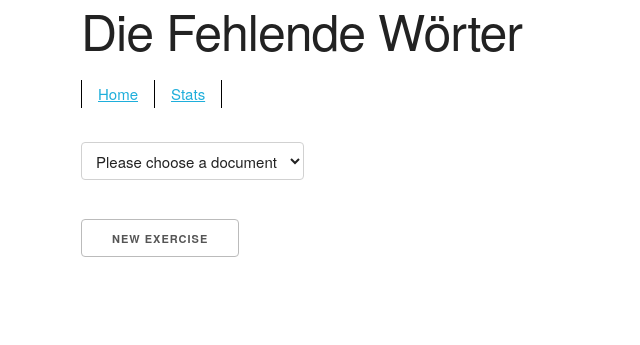
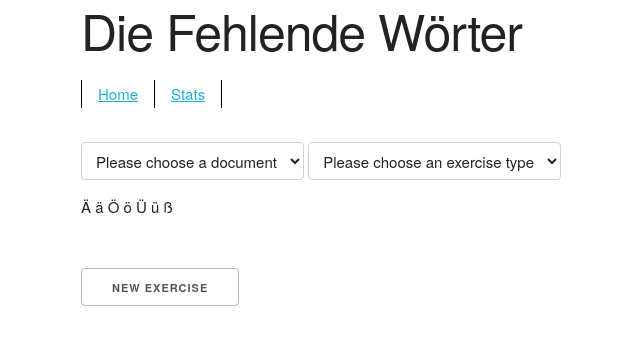
Before and after one commit to steve-nekoliczak/DieFehlendenWoerter, a Python web app: template templates/home.html in a window 1280 px wide. Shown: the top 345 px of the page, without its empty margins (79-719 px from the left). Run offline with Jinja, Linux system fonts and the light colour scheme; the template is opened without the code that fills it, so the values that code supplies are empty.

Commit message:
Banking changes from today.

```diff
--- a/api_settings/de_exercise.py
+++ b/api_settings/de_exercise.py
@@ -1,3 +1,4 @@
 
 get_paragraph_url = 'http://localhost:5011/api/exercise/get_paragraph'
 get_document_list_url = 'http://localhost:5011/api/exercise/get_document_list'
+get_ex_type_list_url = 'http://localhost:5011/api/exercise/get_ex_type_list'
--- a/static/js/exercise.js
+++ b/static/js/exercise.js
@@ -1,7 +1,17 @@
 
 ns = {};
-hints = {};
-answers = {};
+
+var clean_verb_form = {
+    'Fin': 'finite',
+    'Part': 'participle',
+    'Inf': 'infinitive',
+    'Ger': 'gerund'
+
+};
+var clean_verb_tense ={
+    'Pres': 'present',
+    'Past': 'past'
+};
 
 ns.model = (function(){
     var $body = $('body');
@@ -40,6 +50,19 @@ ns.model = (function(){
             $.ajax(ajax_options)
             .done(function(data) {
                 $body.trigger('model_get_document_list_success', [data]);
+            })
+        },
+
+        'get_ex_type_list': function() {
+            var ajax_options = {
+                type: 'GET',
+                url: 'api/exercise/get_ex_type_list',
+                accepts: 'application/json',
+                dataType: 'json'
+            };
+            $.ajax(ajax_options)
+                .done(function(data) {
+                    $body.trigger('model_get_ex_type_list_success', [data]);
                 })
         },
 
@@ -94,8 +117,6 @@ ns.view = (function() {
                         var tw = ex_json[i].topic_words[j];
                         tw_indices.push(tw.index);
                         var key = tw.index + "_" + ex_json[i]._id.$oid;
-                        hints[key] = tw.feats;
-                        answers[key] = tw.text;
                     }
 
                     for (var j = 0; j < words.length; ++j) {
@@ -106,12 +127,30 @@ ns.view = (function() {
                                 class: 'ex_span'
                             }));
                             snt_fragment = " ";
+                            var tw_obj = ex_json[i].topic_words[tw_index];
+
+                            // Make special placeholder notes for verbs
+                            // The verb lemma itself is usually not enough
+                            // information to make an informed guess.
+                            var placeholder = '';
+                            if (tw_obj.type == 'verb') {
+                                var verb_form = clean_verb_form[tw_obj.feats.VerbForm];
+                                if (tw_obj.feats.Tense) {
+                                    var verb_tense = clean_verb_tense[tw_obj.feats.Tense];
+                                    placeholder = tw_obj.lemma + ' (' + verb_form + ', ' + verb_tense + ')';
+                                } else {
+                                    placeholder = tw_obj.lemma + ' (' + verb_form + ')';
+                                }
+                            } else {
+                                placeholder = tw_obj.lemma;
+                            }
+
                             $ex.append($('<input>', {
                                 id: j + '_' + ex_json[i]._id.$oid,
                                 tw_index: j,
                                 mongo_id: ex_json[i]._id.$oid,
-                                placeholder: ex_json[i].topic_words[tw_index].lemma,
-                                class: 'ex_word ' + ex_json[i].topic_words[tw_index].type
+                                placeholder: placeholder,
+                                class: 'ex_word ' + tw_obj.type
                             }));
                         } else {
                             snt_fragment += words[j];
@@ -137,6 +176,15 @@ ns.view = (function() {
             })
         },
 
+        'fill_ex_type_select': function(ex_type_list) {
+            $.each(ex_type_list, function(i, name) {
+                $('#ex_type_select').append($('<option>', {
+                    text: name,
+                    id: 'ex_' + name
+                }));
+            })
+        },
+
         'grade_attempt': function($input, grade_result) {
             $input.addClass('answered');
             if(grade_result['is_correct']) {
@@ -156,7 +204,8 @@ ns.controller = (function(m, v) {
         view = v;
 
     var init_ex_words = function() {
-        $('.ex_word').blur(function() {
+        $('.ex_word').keypress(function(k) {
+            if (k.keyCode == 13) {
                 if (!($(this).val() === '')
                     && !$(this).attr('class').includes('answered')) {
                     model.post_ex_attempt(
@@ -165,12 +214,14 @@ ns.controller = (function(m, v) {
                         $(this).val()
                     );
                 }
+                $(this).nextAll('.ex_word').first().focus();
+            }
         })
     };
 
     $('#new_ex').click(function() {
         view.clear_ex();
-        model.get_paragraph($('#document_select').val(), -1, ['article']);
+        model.get_paragraph($('#document_select').val(), -1, [$('#ex_type_select').val()]);
     });
 
     $body.on('model_get_ex_success', function(x, data) {
@@ -180,6 +231,10 @@ ns.controller = (function(m, v) {
 
     $body.on('model_get_document_list_success', function(x, data) {
         view.fill_document_select(data);
+    });
+
+    $body.on('model_get_ex_type_list_success', function(x, data) {
+        view.fill_ex_type_select(data);
     });
 
     $body.on('model_post_ex_attempt_success', function(x, data) {
@@ -192,4 +247,5 @@ ns.controller = (function(m, v) {
 
 $(function() {
     ns.model.get_document_list();
+    ns.model.get_ex_type_list();
 });
--- a/templates/home.html
+++ b/templates/home.html
@@ -27,10 +27,16 @@
             </ul>
         </div>
         <br>
-        <div id="document_select_div">
+        <div id="selectors_div">
             <select id="document_select">
                 <option value="" selected>Please choose a document</option>
             </select>
+            <select id="ex_type_select">
+                <option value="" selected>Please choose an exercise type</option>
+            </select>
+        </div>
+        <div id="take_these">
+            <p>Ä ä Ö ö Ü ü ß</p>
         </div>
         <br>
         <div id="exercise_div">
```
Also changed, not shown: exercise/api.py (+10 -1 lines), rest_api.yml (+16 -0 lines). Lines whose indentation alone changed are shown as unchanged.
